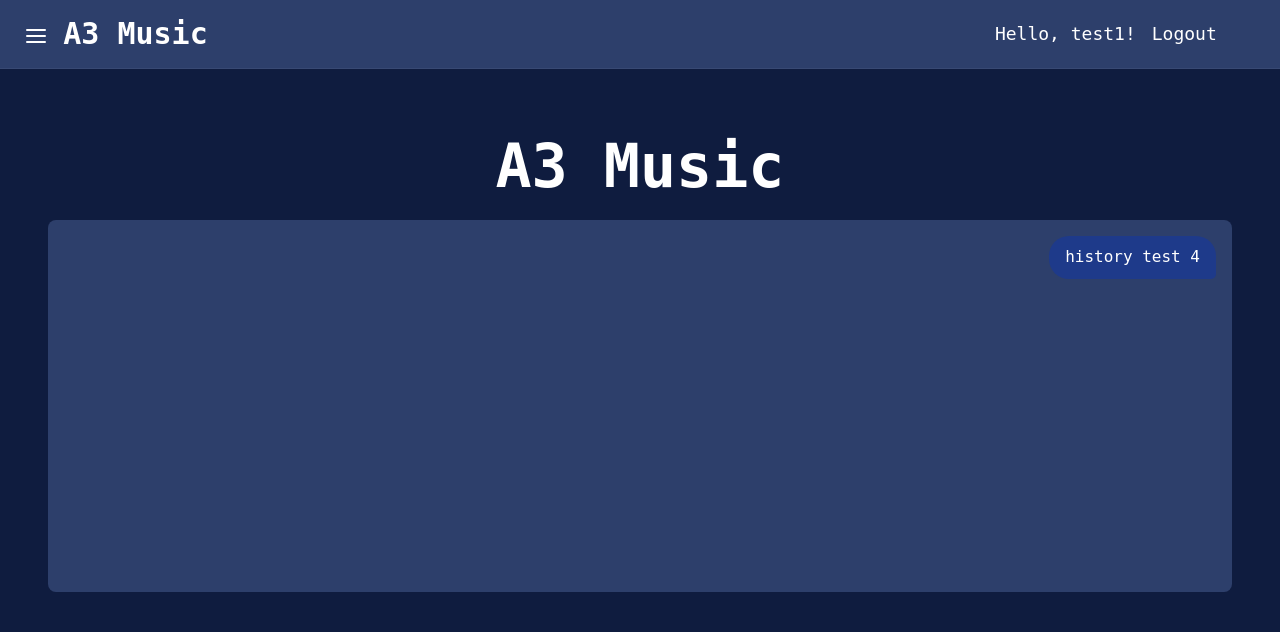
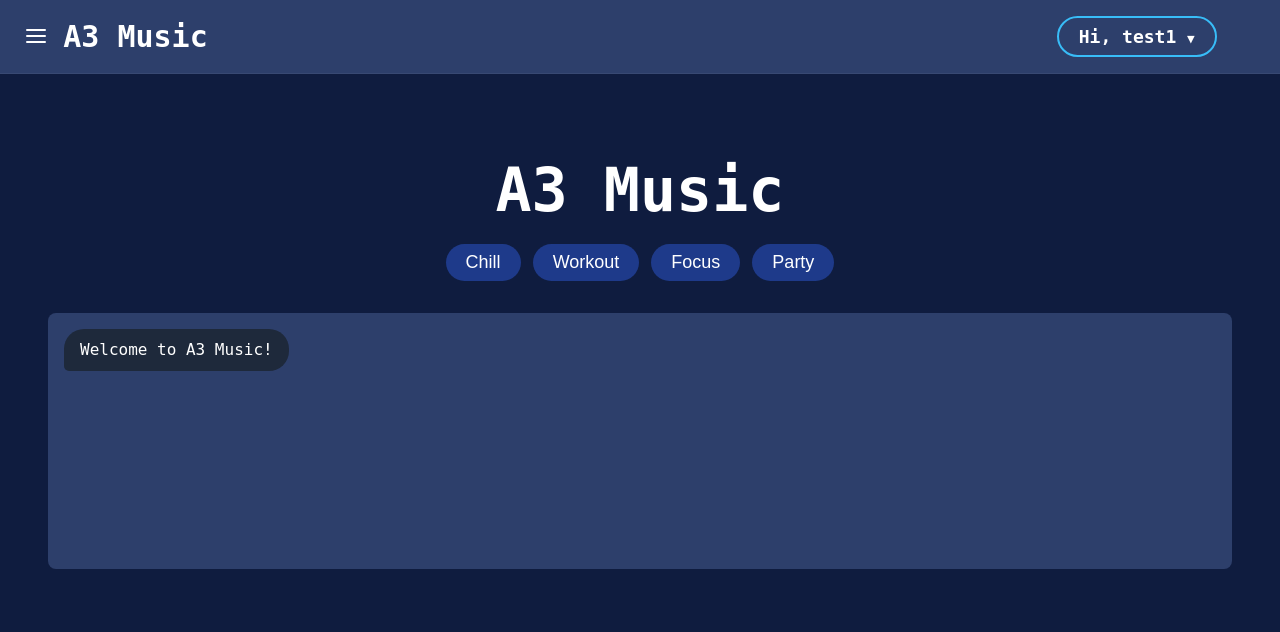
Before and after one commit to susgomA/Music-Recommendation-Web-System, a Flask app: page / in a window 1280 px wide. Shown: the top 632 px of the page. Run offline with Flask 3, Linux system fonts and the light colour scheme; a user stored in the database is signed in; data comes from the database, SQL or seed files in the repository; both versions use the stored data as it was after the commit.

Commit message:
Update Index

```diff
--- a/Project System/static/script.js
+++ b/Project System/static/script.js
@@ -1,25 +1,35 @@
-document.addEventListener('DOMContentLoaded', () => {
+document.addEventListener('DOMContentLoaded', async () => {
 
     // --- Global DOM References ---
     const togglePasswordBtns = document.querySelectorAll('.toggle-password-btn');
-    const signupForm = document.getElementById('signup-form');
-    const loginForm = document.getElementById('login-form');
-
-    // References for the Chat Page
     const chatLog = document.getElementById('chat-log');
     const chatForm = document.getElementById('chat-form');
     const chatInput = document.getElementById('chat-input');
     const presetButtonsContainer = document.getElementById('preset-buttons');
-
-    // Sidebar References
     const menuBtn = document.getElementById('menu-btn');
     const sidebar = document.getElementById('sidebar');
     const newChatBtn = document.getElementById('new-chat-btn');
     const historyList = document.getElementById('history-list');
 
     // --- State Management ---
-    let currentSessionId = null;
+    let currentSessionId = sessionStorage.getItem('current_chat_session');
     let isChatActive = false;
+
+    // =========================================
+    // 0. IMMEDIATE LAYOUT FIX (PREVENT FLASH)
+    // =========================================
+    // If we have a stored session, SNAP the UI to "Expanded" immediately
+    // so the user doesn't see the "New Chat" screen growing.
+    if (currentSessionId && chatLog && presetButtonsContainer) {
+        // 1. Disable animations instantly
+        chatLog.style.transition = 'none';
+        presetButtonsContainer.style.transition = 'none';
+
+        // 2. Set to "Ongoing Chat" view
+        chatLog.classList.add('expanded');
+        presetButtonsContainer.classList.add('hidden');
+        isChatActive = true;
+    }
 
     // =========================================
     // 1. HELPER FUNCTIONS
@@ -54,11 +64,26 @@ document.addEventListener('DOMContentLoaded', () => {
         if(chatLog) chatLog.scrollTop = chatLog.scrollHeight;
     }
 
-    function startChatSession(immediate = false) {
+    // Handles the transition from "New Chat" to "Active Chat"
+    function startChatSession(animated = true) {
         if (!isChatActive && presetButtonsContainer && chatLog) {
             isChatActive = true;
+
+            if (!animated) {
+                chatLog.style.transition = 'none';
+                presetButtonsContainer.style.transition = 'none';
+            }
+
             presetButtonsContainer.classList.add('hidden');
             chatLog.classList.add('expanded');
+
+            if (!animated) {
+                // Restore animations after a tiny delay
+                setTimeout(() => {
+                    chatLog.style.transition = '';
+                    presetButtonsContainer.style.transition = '';
+                }, 50);
+            }
         }
     }
 
@@ -90,30 +115,26 @@ document.addEventListener('DOMContentLoaded', () => {
 
         try {
             const response = await fetch(`/load_session/${sessionId}`);
-
-            if (!response.ok) {
-                 console.warn(`Attempted to load session ${sessionId} but received HTTP ${response.status}.`);
-                 return false;
-            }
+            if (!response.ok) return false;
 
             const data = await response.json();
 
+            // CHECK: Do we have history?
+            if (data.history && data.history.length > 0) {
+                // Yes: Clear log, show messages
                 chatLog.innerHTML = '';
-
                 data.history.forEach(msg => {
                     const senderClass = msg.sender === 'user' ? 'user' : 'bot';
                     displayMessage(msg.content, senderClass);
                 });
+                return true;
+            }
 
-            currentSessionId = sessionId;
-            sessionStorage.setItem('current_chat_session', sessionId);
-            startChatSession(true);
-
-            return true;
+            // If history is empty, treat as invalid/new
+            return false;
 
         } catch (error) {
             console.error('Error loading session:', error);
-            chatLog.innerHTML = '<div class="chat-bubble chat-bubble-bot">Error loading session history.</div>';
             return false;
         }
     }
@@ -129,11 +150,6 @@ document.addEventListener('DOMContentLoaded', () => {
 
             const data = await response.json();
             historyList.innerHTML = '';
-
-            if (!currentSessionId && data.sessions.length > 0) {
-                 const latestSessionId = data.sessions[0].id;
-                 await loadSession(latestSessionId);
-            }
 
             data.sessions.forEach(session => {
                 const itemContainer = document.createElement('div');
@@ -151,8 +167,9 @@ document.addEventListener('DOMContentLoaded', () => {
 
                 itemContainer.addEventListener('click', () => {
                     if (session.id !== currentSessionId) {
-                        loadSession(session.id);
-                        renderSidebarHistory();
+                        // Force a reload to switch chats cleanly
+                        sessionStorage.setItem('current_chat_session', session.id);
+                        window.location.reload();
                     }
                 });
 
@@ -188,14 +205,21 @@ document.addEventListener('DOMContentLoaded', () => {
             currentSessionId = data.session_id;
             sessionStorage.setItem('current_chat_session', currentSessionId);
 
+            // Reset UI for New Chat (Collapsed state)
             chatLog.innerHTML = '<div class="chat-bubble chat-bubble-bot">Welcome to A3 Music!</div>';
             isChatActive = false;
 
-            if (presetButtonsContainer) presetButtonsContainer.classList.remove('hidden');
-            if (chatLog) chatLog.classList.remove('expanded');
+            // Show Presets / Collapse Chat
+            if (presetButtonsContainer) {
+                presetButtonsContainer.classList.remove('hidden');
+                presetButtonsContainer.style.transition = ''; // Ensure animation is on
+            }
+            if (chatLog) {
+                chatLog.classList.remove('expanded');
+                chatLog.style.transition = ''; // Ensure animation is on
+            }
 
             renderSidebarHistory();
-
             if(sidebar) sidebar.classList.remove('open');
 
         } catch (error) {
@@ -208,7 +232,8 @@ document.addEventListener('DOMContentLoaded', () => {
     async function sendMessage(message) {
         if (message.trim() === "") return;
 
-        startChatSession(false);
+        // This triggers the SMOOTH expansion animation
+        startChatSession(true);
 
         displayMessage(message.replace(/\n/g, '<br>'), 'user');
 
@@ -228,9 +253,7 @@ document.addEventListener('DOMContentLoaded', () => {
 
             const data = await response.json();
 
-            if (!response.ok) {
-                throw new Error(data.response || `HTTP error! status: ${response.status}`);
-            }
+            if (!response.ok) throw new Error(data.response || `HTTP error! status: ${response.status}`);
 
             if (data.session_id && data.session_id !== currentSessionId) {
                  currentSessionId = data.session_id;
@@ -249,28 +272,40 @@ document.addEventListener('DOMContentLoaded', () => {
     }
 
     // =========================================
-    // 3. FINAL EXECUTION & EVENT LISTENERS
+    // 3. FINAL EXECUTION & INITIALIZATION
     // =========================================
 
     async function initializeChatState() {
         if (!chatForm) return;
 
-        const storedSessionId = sessionStorage.getItem('current_chat_session');
-        if (storedSessionId) {
-            const loaded = await loadSession(storedSessionId);
-            if (!loaded) {
+        // 1. Attempt to load the stored session
+        let sessionLoaded = false;
+        if (currentSessionId) {
+            sessionLoaded = await loadSession(currentSessionId);
+        }
+
+        // 2. If load FAILED or was EMPTY, revert the "Instant Snap" we did at the top
+        if (!sessionLoaded) {
             currentSessionId = null;
             sessionStorage.removeItem('current_chat_session');
+
+            // Snap back to New Chat view
+            chatLog.innerHTML = '<div class="chat-bubble chat-bubble-bot">Welcome to A3 Music!</div>';
+            if (presetButtonsContainer) presetButtonsContainer.classList.remove('hidden');
+            if (chatLog) chatLog.classList.remove('expanded');
+            isChatActive = false;
         }
-        }
+
+        // 3. Restore Transitions (Smooth animations enabled for future actions)
+        // We use a small timeout to ensure the browser has painted the initial state
+        setTimeout(() => {
+            if(chatLog) chatLog.style.transition = '';
+            if(presetButtonsContainer) presetButtonsContainer.style.transition = '';
+        }, 100);
 
         await renderSidebarHistory();
 
-        if (!currentSessionId && chatLog) {
-            chatLog.innerHTML = '<div class="chat-bubble chat-bubble-bot">Welcome to A3 Music!</div>';
-        }
-
-        // --- Handle "Enter" Key ---
+        // --- Event Listeners ---
         chatInput.addEventListener('keydown', (e) => {
             if (e.key === 'Enter' && !e.shiftKey) {
                 e.preventDefault();
@@ -278,23 +313,18 @@ document.addEventListener('DOMContentLoaded', () => {
             }
         });
 
-        // --- Handle Submit Button ---
         chatForm.addEventListener('submit', (e) => {
             e.preventDefault();
             const messageText = chatInput.value.trim();
-            if (messageText) {
-                sendMessage(messageText);
-            }
+            if (messageText) sendMessage(messageText);
         });
 
-        // --- Sidebar Toggle Logic ---
         if (menuBtn && sidebar) {
             menuBtn.addEventListener('click', (e) => {
                 e.stopPropagation();
                 sidebar.classList.toggle('open');
             });
 
-            // Close when clicking outside
             document.addEventListener('click', (e) => {
                 if (sidebar.classList.contains('open') &&
                     !sidebar.contains(e.target) &&
@@ -308,14 +338,11 @@ document.addEventListener('DOMContentLoaded', () => {
             newChatBtn.addEventListener('click', startNewChat);
         }
 
-        // --- PRESET BUTTONS (Auto-Send) ---
         if (presetButtonsContainer) {
             presetButtonsContainer.addEventListener('click', function(e) {
                 if (e.target.classList.contains('preset-btn')) {
                     const presetText = e.target.textContent.trim();
                     const message = `Recommend OPM music for a ${presetText} mood/playlist.`;
-
-                    // Immediately send the message
                     sendMessage(message);
                 }
             });
@@ -326,3 +353,26 @@ document.addEventListener('DOMContentLoaded', () => {
         initializeChatState();
     }
 });
+
+/* =========================================
+   DROPDOWN LOGIC
+   ========================================= */
+
+function toggleDropdown() {
+    const dropdown = document.getElementById("userDropdown");
+    if (dropdown) {
+        dropdown.classList.toggle("show");
+    }
+}
+
+window.onclick = function(event) {
+    if (!event.target.matches('.user-menu-btn') && !event.target.matches('.user-menu-btn *')) {
+        const dropdowns = document.getElementsByClassName("dropdown-content");
+        for (let i = 0; i < dropdowns.length; i++) {
+            const openDropdown = dropdowns[i];
+            if (openDropdown.classList.contains('show')) {
+                openDropdown.classList.remove('show');
+            }
+        }
+    }
+}
--- a/Project System/static/style.css
+++ b/Project System/static/style.css
@@ -85,18 +85,14 @@ nav .container {
     padding-left: 1rem;
     padding-right: 1rem;
     width: 100%;
-    /* Added to help position the menu button relative to this if needed,
-       but we will move the button to the absolute edge */
     position: relative;
 }
 
-/* --- UPDATED: Menu Button (Top Left Edge) --- */
+/* Menu Button */
 #menu-btn {
-    /* Fixed position to stay at the very top-left edge regardless of container padding */
     position: fixed;
-    top: 1rem; /* Align with navbar padding */
+    top: 1rem;
     left: 1rem;
-
     background: transparent;
     border: none;
     color: var(--text-color);
@@ -106,7 +102,7 @@ nav .container {
     align-items: center;
     justify-content: center;
     transition: color 0.2s;
-    z-index: 70; /* Above navbar content */
+    z-index: 70;
 }
 #menu-btn:hover {
     color: var(--accent-color);
@@ -117,7 +113,6 @@ nav .container {
 .nav-left {
     display: flex;
     align-items: center;
-    /* Removed gap since we might want tighter control */
 }
 
 nav .logo-link {
@@ -130,22 +125,106 @@ nav .logo-link {
 nav .logo-link:hover {
     color: var(--accent-color);
 }
+
+/* --- Auth Links Section --- */
 nav .auth-links {
     display: flex;
     align-items: center;
     font-size: 1.125rem;
     line-height: 1.75rem;
-    gap: 1rem;
 }
-nav .auth-links a {
+
+/* --- GUEST NAV STYLES --- */
+.guest-nav {
+    display: flex;
+    align-items: center;
+}
+
+.guest-nav .nav-link {
     color: var(--text-color);
     text-decoration: none;
+    transition: all 0.2s;
 }
-nav .auth-links a:hover {
+
+/* --- LOGGED IN DROPDOWN STYLES --- */
+.user-menu-container {
+    position: relative;
+    display: inline-block;
+}
+
+.user-menu-btn {
+    background: transparent;
+    border: none;
+    color: var(--text-color);
+    font-family: inherit;
+    font-size: 1.125rem;
+    cursor: pointer;
+    display: flex;
+    align-items: center;
+    gap: 8px;
+    transition: all 0.2s;
+}
+
+/* --- TERMINATOR SHAPE (For Login & User Button) --- */
+.terminator-btn {
+    border: 2px solid var(--accent-color); /* Blue border */
+    border-radius: 9999px; /* Fully rounded "Terminator" shape */
+    padding: 8px 20px; /* Padding for button look */
+    font-weight: 700; /* Bolder text */
+    text-decoration: none; /* Ensure no underline for links */
+    display: inline-block;
+}
+
+.terminator-btn:hover {
+    background-color: rgba(56, 189, 248, 0.15); /* Subtle blue fill on hover */
+    color: #ffffff;
+}
+
+.arrow {
+    font-size: 0.8rem;
+    transition: transform 0.2s;
+}
+
+/* The actual Dropdown Box */
+.dropdown-content {
+    display: none; /* Hidden by default */
+    position: absolute;
+    right: 0;
+    top: 130%;
+    background-color: white;
+    min-width: 140px;
+    box-shadow: 0px 4px 12px rgba(0,0,0,0.3);
+    border-radius: 12px;
+    z-index: 9999;
+    overflow: hidden;
+    animation: fadeIn 0.2s ease-in-out;
+    border: 1px solid var(--accent-color);
+}
+
+.dropdown-content.show {
+    display: block;
+}
+
+/* Dropdown Item (Logout) */
+.dropdown-item {
+    color: var(--bg-color);
+    padding: 12px 20px;
+    text-decoration: none;
+    display: block;
+    font-size: 1rem;
+    text-align: left;
+    font-weight: 700;
+    transition: background 0.2s;
+}
+
+.dropdown-item:hover {
+    background-color: rgba(56, 189, 248, 0.15);
     color: var(--accent-color);
 }
-nav .auth-links .divider {
-    color: #64748b;
+
+@keyframes fadeIn {
+    from { opacity: 0; transform: translateY(-5px); }
+    to { opacity: 1; transform: translateY(0); }
 }
 
 /* --- Sidebar Styling --- */
@@ -206,7 +285,6 @@ nav .auth-links .divider {
     gap: 0.5rem;
 }
 
-/* --- UPDATED: Individual History Item (Flex for X button) --- */
 .history-item {
     background: rgba(255,255,255,0.05);
     padding: 0.5rem 0.75rem;
@@ -215,8 +293,6 @@ nav .auth-links .divider {
     font-size: 1rem;
     color: var(--label-color);
     transition: background 0.2s;
-
-    /* Flex layout to separate title and delete button */
     display: flex;
     justify-content: space-between;
     align-items: center;
@@ -231,20 +307,18 @@ nav .auth-links .divider {
     border: 1px solid var(--accent-color);
 }
 
-/* Title Truncation */
 .history-title {
     white-space: nowrap;
     overflow: hidden;
     text-overflow: ellipsis;
-    flex-grow: 1; /* Take up remaining space */
+    flex-grow: 1;
     margin-right: 0.5rem;
 }
 
-/* Delete Button (X) */
 .delete-chat-btn {
     background: transparent;
     border: none;
-    color: #64748b; /* Subtle color initially */
+    color: #64748b;
     font-size: 1.2rem;
     line-height: 1;
     cursor: pointer;
@@ -254,7 +328,7 @@ nav .auth-links .divider {
     opacity: 0.6;
 }
 .delete-chat-btn:hover {
-    color: #ef4444; /* Red on hover */
+    color: #ef4444;
     background-color: rgba(239, 68, 68, 0.1);
     opacity: 1;
 }
@@ -275,8 +349,6 @@ main {
     padding-top: 6rem; /* Space for Navbar */
     padding-bottom: 12rem; /* Space for Footer */
     height: 100vh;
-    /* Optional: shift content when sidebar opens */
-    /* transition: margin-left 0.3s ease-in-out; */
 }
 
 main h1 {
@@ -391,23 +463,19 @@ footer {
     border-color: var(--input-focus);
 }
 
-/* Send Button (White pill) */
 footer button[type="submit"] {
     background-color: var(--send-btn-bg);
     color: var(--send-btn-text);
     font-family: 'VT323', monospace;
     font-size: 1.25rem;
     font-weight: 700;
-
     width: auto;
     min-width: 100px;
     height: 60px;
     padding: 0 1.5rem;
-
     display: flex;
     align-items: center;
     justify-content: center;
-
     border-radius: 1.5rem;
     border: none;
     cursor: pointer;
@@ -419,7 +487,6 @@ footer button[type="submit"]:hover {
     transform: scale(1.05);
 }
 
-/* Copyright (Centered in footer) */
 .footer-bottom {
     width: 100%;
     text-align: center;
--- a/Project System/templates/index.html
+++ b/Project System/templates/index.html
@@ -8,11 +8,9 @@
     </head>
 <body class="antialiased">
 
-    <!-- Navbar -->
     <nav>
         <div class="container">
             <div class="nav-left">
-                <!-- NEW: Hamburger Menu Button -->
                 <button id="menu-btn" aria-label="Open History">
                     <svg xmlns="http://www.w3.org/2000/svg" width="24" height="24" viewBox="0 0 24 24" fill="none" stroke="currentColor" stroke-width="2" stroke-linecap="round" stroke-linejoin="round">
                         <line x1="3" y1="12" x2="21" y2="12"></line>
@@ -21,52 +19,47 @@
                     </svg>
                 </button>
 
-                <!-- Left Side: Logo -->
                 <a href="{{ url_for('index') }}" class="logo-link transition-colors">
                 A3 Music
                 </a>
             </div>
 
-            <!-- Right Side: Auth Links -->
             <div class="auth-links">
 
                 {% if current_user.is_authenticated %}
-                <span class="welcome-message">
-                    Hello, {{ current_user.username }}!
-                </span>
-                <a href="{{ url_for('logout') }}" class="transition-colors logout-link">
-                    Logout
-                </a>
+                    <div class="user-menu-container">
+                        <button class="user-menu-btn terminator-btn" onclick="toggleDropdown()">
+                            Hi, {{ current_user.username }} <span class="arrow">▼</span>
+                        </button>
+
+                        <div id="userDropdown" class="dropdown-content">
+                            <a href="{{ url_for('logout') }}" class="dropdown-item">Logout</a>
+                        </div>
+                    </div>
 
                 {% else %}
-                <a href="{{ url_for('signup') }}" class="transition-colors">Sign up</a>
-                <span class="divider">/</span>
-                <a href="{{ url_for('login') }}" class="transition-colors">Login</a>
+                    <div class="guest-nav">
+                        <a href="{{ url_for('login') }}" class="nav-link terminator-btn">Login</a>
+                    </div>
 
                 {% endif %}
             </div>
         </div>
     </nav>
 
-    <!-- NEW: Sidebar for History -->
     <aside id="sidebar">
         <div class="sidebar-header">
             <h2>Chat History</h2>
             <button id="new-chat-btn">+ New Chat</button>
         </div>
         <div id="history-list">
-            <!-- History items will be injected here by JS -->
-        </div>
-        <!-- Clear All Button (Optional utility) -->
+            </div>
     </aside>
 
-    <!-- Main Content Area -->
     <main>
 
-        <!-- Logo -->
         <h1>A3 Music</h1>
 
-        <!-- Preset Buttons -->
         <div id="preset-buttons">
             <button class="preset-btn">Chill</button>
             <button class="preset-btn">Workout</button>
@@ -74,7 +67,6 @@
             <button class="preset-btn">Party</button>
         </div>
 
-        <!-- Chat Log -->
         <div id="chat-log">
             <div class="chat-bubble chat-bubble-bot">
                 Welcome to A3 Music!
@@ -83,7 +75,6 @@
 
     </main>
 
-    <!-- Input Form (Fixed at bottom) -->
     <footer>
         <form id="chat-form">
             <textarea
```
Also changed, not shown: Project System/instance/site.db. Lines whose indentation alone changed are shown as unchanged.
